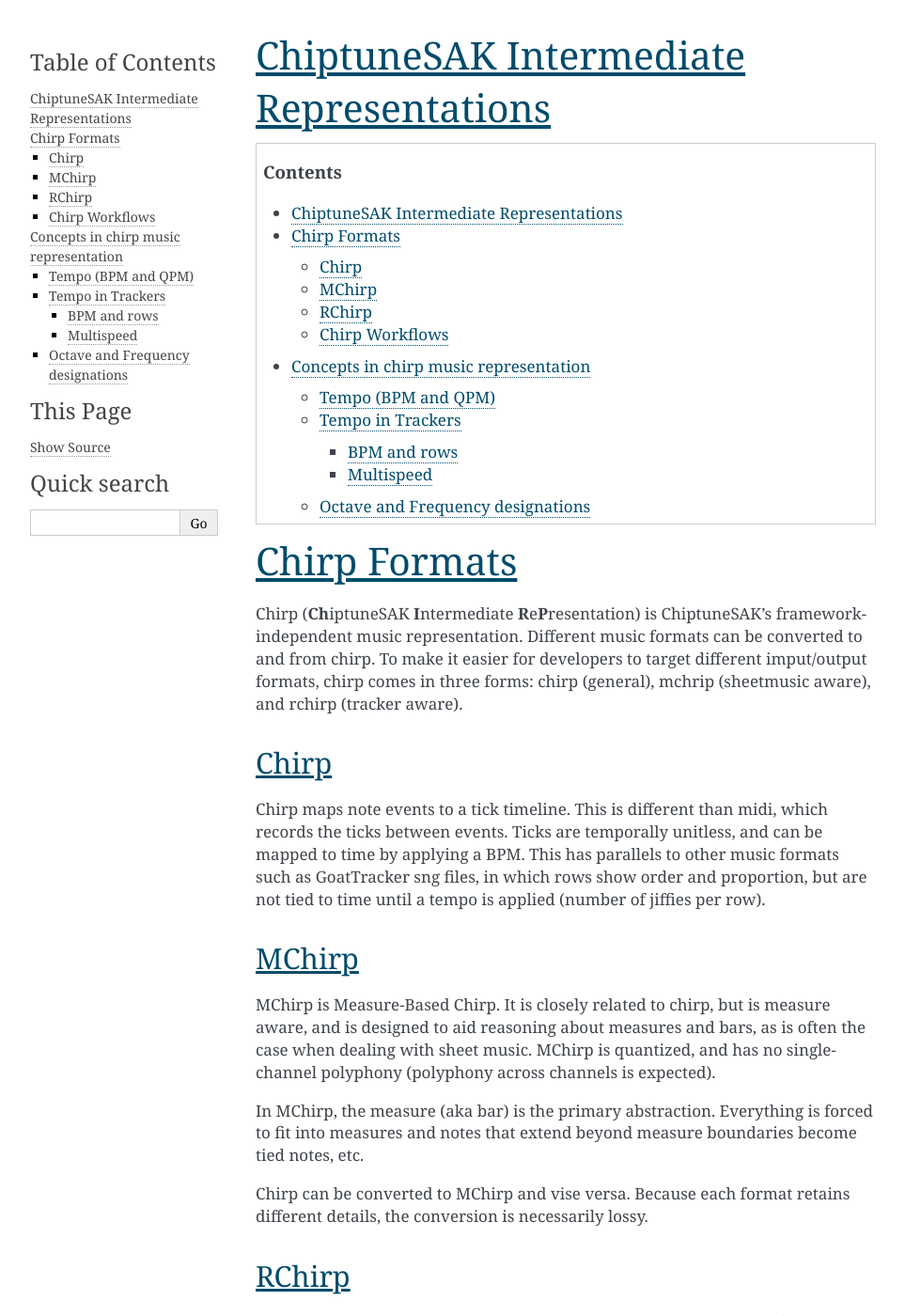
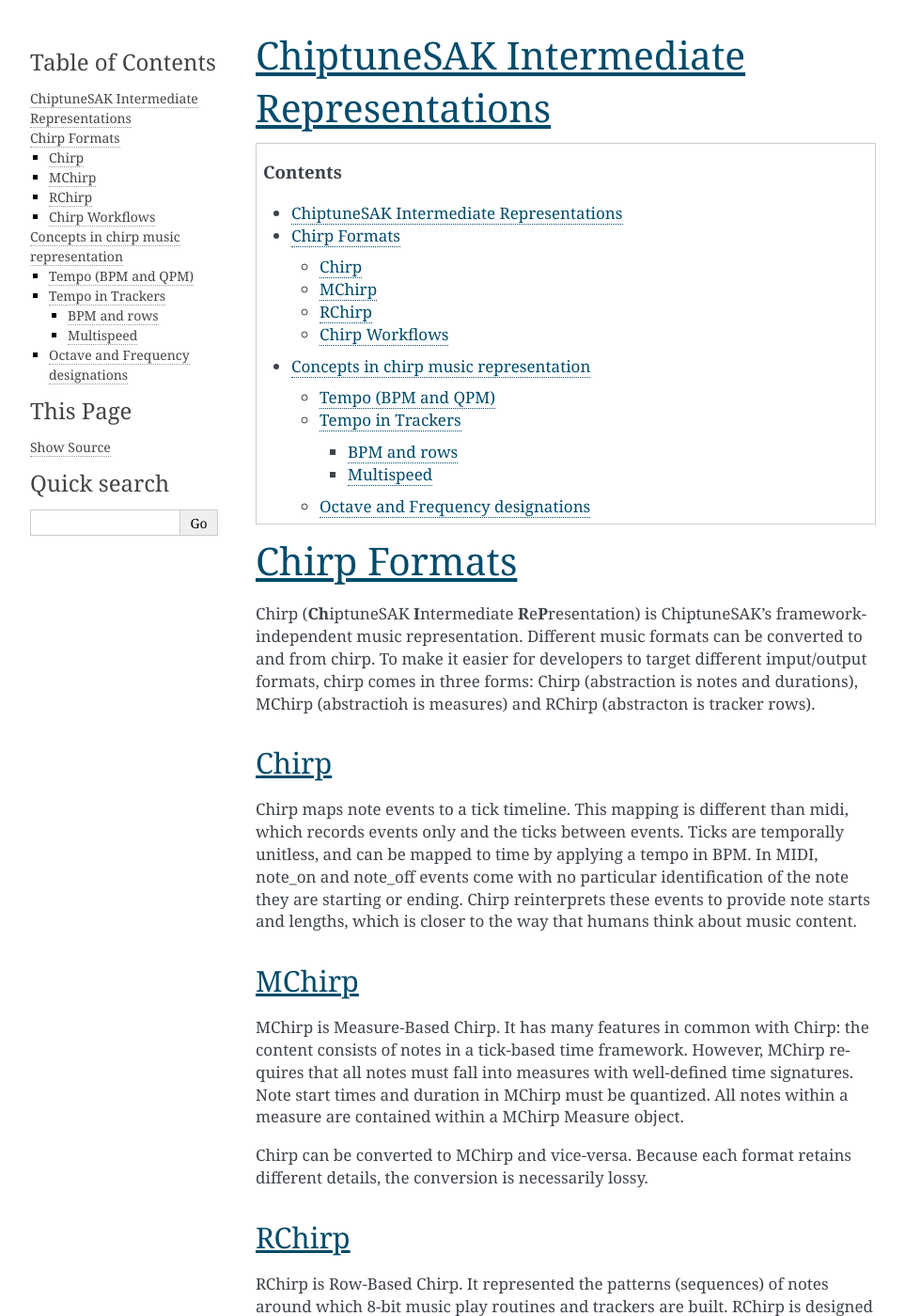
Before and after one commit to c64cryptoboy/ChiptuneSAK, a Sphinx documentation site: the page built from docs/chirp.rst, in a window 1280 px wide and 1400 px high. Shown: the whole window at 94% size, without its empty margins (148-1111 px from the left). Built offline with Sphinx 7.4.7, drawn with Linux system fonts in a browser that asks for light colours.

Commit message:
Minor wording changes

```diff
--- a/docs/chirp.rst
+++ b/docs/chirp.rst
@@ -8,20 +8,19 @@ ChiptuneSAK Intermediate Representations
 Chirp Formats
 *************
 
-Chirp (**Ch**\ iptuneSAK **I**\ ntermediate **R**\ e\ **P**\ resentation) is ChiptuneSAK's framework-independent music representation.  Different music formats can be converted to and from chirp.  To make it easier for developers to target different imput/output formats, chirp comes in three forms:  chirp (general), mchrip (sheetmusic aware), and rchirp (tracker aware).
+Chirp (**Ch**\ iptuneSAK **I**\ ntermediate **R**\ e\ **P**\ resentation) is ChiptuneSAK's framework-independent music representation.  Different music formats can be converted to and from chirp.  To make it easier for developers to target different imput/output formats, chirp comes in three forms:  Chirp (abstraction is notes and durations), MChirp (abstractioh is measures) and RChirp (abstracton is tracker rows).
 
 Chirp
 #####
 
-Chirp maps note events to a tick timeline.  This is different than midi, which records the ticks between events.  Ticks are temporally unitless, and can be mapped to time by applying a BPM.  This has parallels to other music formats such as GoatTracker sng files, in which rows show order and proportion, but are not tied to time until a tempo is applied (number of jiffies per row).
+Chirp maps note events to a tick timeline.  This mapping is different than midi, which records events only and the ticks between events. Ticks are temporally unitless, and can be mapped to time by applying a tempo in BPM.  In MIDI, note_on and note_off events come with no particular identification of the note they are starting or ending. Chirp reinterprets these events to provide note starts and lengths, which is closer to the way that humans think about music content.
+
 
 MChirp
 ######
-MChirp is Measure-Based Chirp.  It is closely related to chirp, but is measure aware, and is designed to aid reasoning about measures and bars, as is often the case when dealing with sheet music.  MChirp is quantized, and has no single-channel polyphony (polyphony across channels is expected).
+MChirp is Measure-Based Chirp.  It has many features in common with Chirp: the content consists of notes in a tick-based time framework.  However, MChirp requires that all notes must fall into measures with well-defined time signatures. Note start times and duration in MChirp must be quantized. All notes within a measure are contained within a MChirp Measure object.
 
-In MChirp, the measure (aka bar) is the primary abstraction.  Everything is forced to fit into measures and notes that extend beyond measure boundaries become tied notes, etc.
-
-Chirp can be converted to MChirp and vise versa.  Because each format retains different details, the conversion is necessarily lossy.
+Chirp can be converted to MChirp and vice-versa.  Because each format retains different details, the conversion is necessarily lossy.
 
 RChirp
 ######
```
